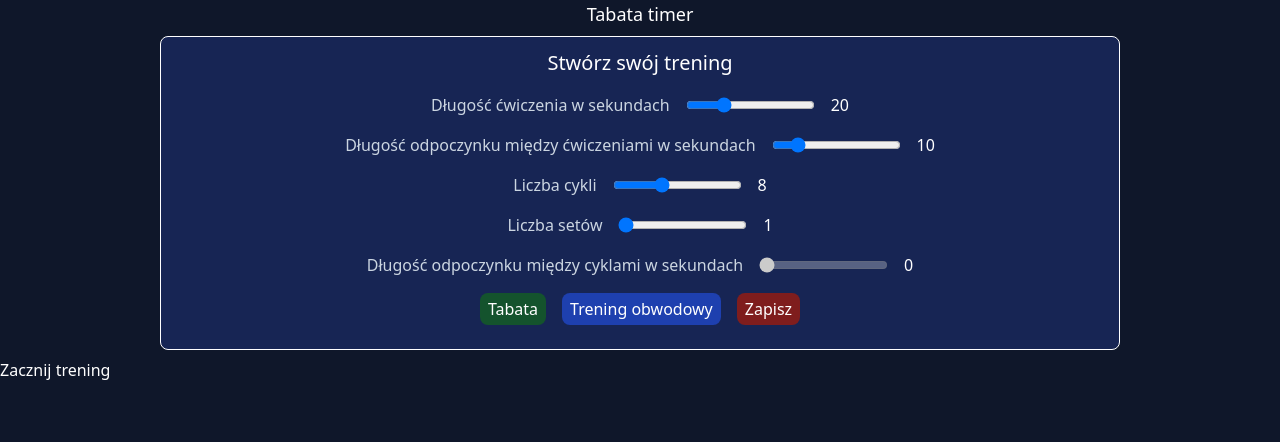
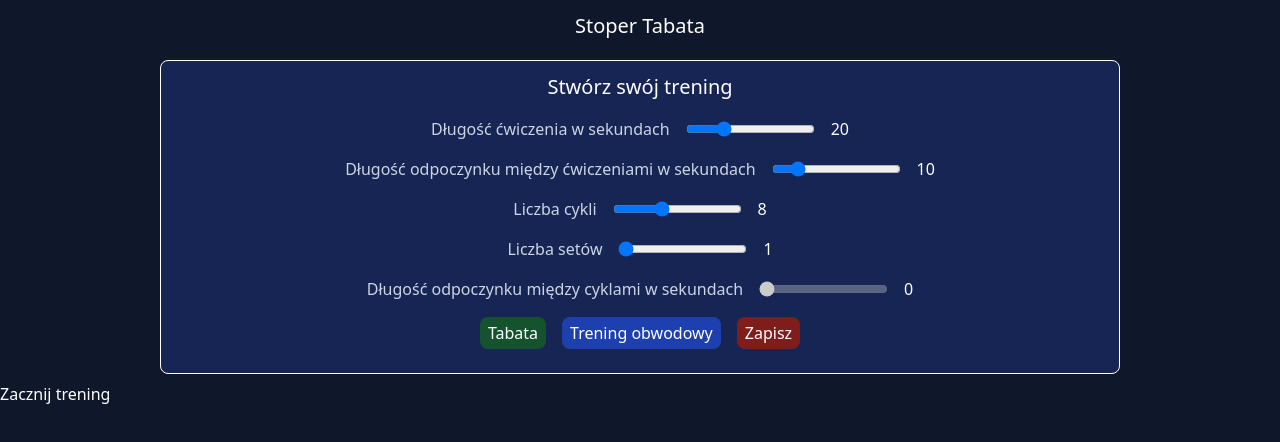
Before and after one commit to RadekPalka/tabata-timer, a React (Vite) app: page / in a window 1280 px wide. Shown: the top 442 px of the page. Built offline with nearby package versions, Linux system fonts and the light colour scheme.

Commit message:
style: add margin to h1

```diff
--- a/src/App.tsx
+++ b/src/App.tsx
@@ -6,7 +6,7 @@ function App() {
 	const [isTrainingStarted, setIsTrainingStarted] = useState(false);
 	return (
 		<>
-			<h1 className='text-center text-lg'>Tabata timer</h1>
+			<h1 className='text-center text-xl mt-3 mb-5'>Stoper Tabata</h1>
 			<TrainingDetailsForm />
 			<button onClick={() => setIsTrainingStarted(true)}>
 				Zacznij trening
```
